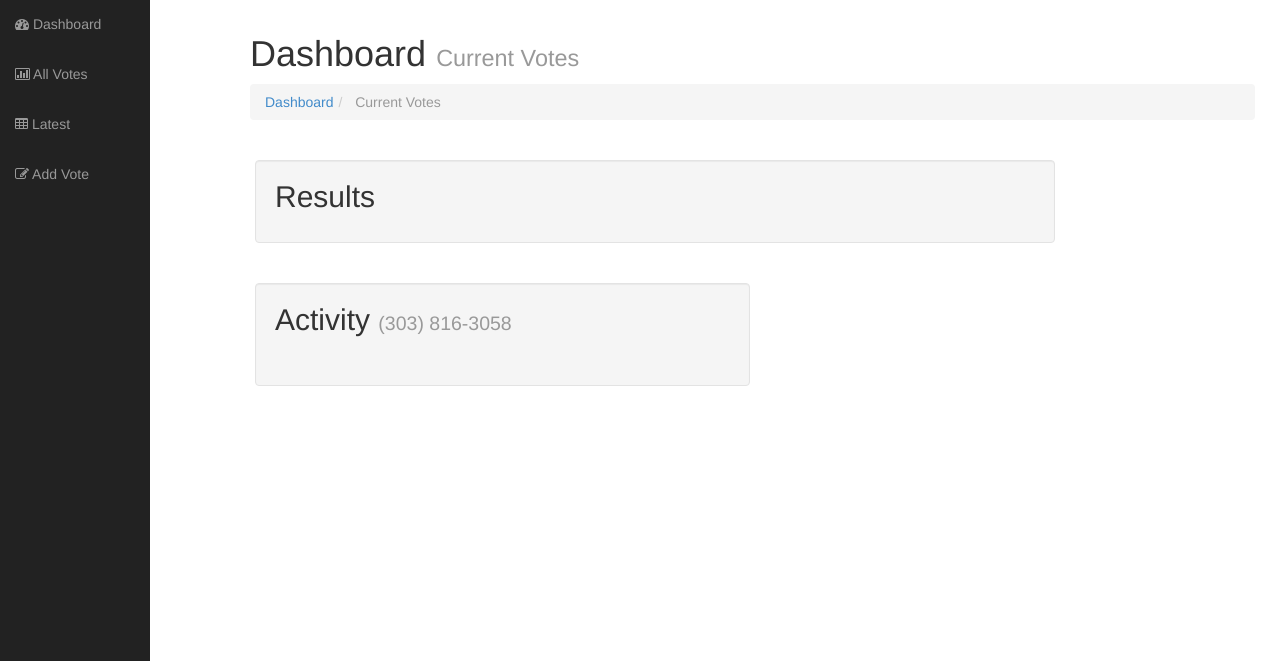
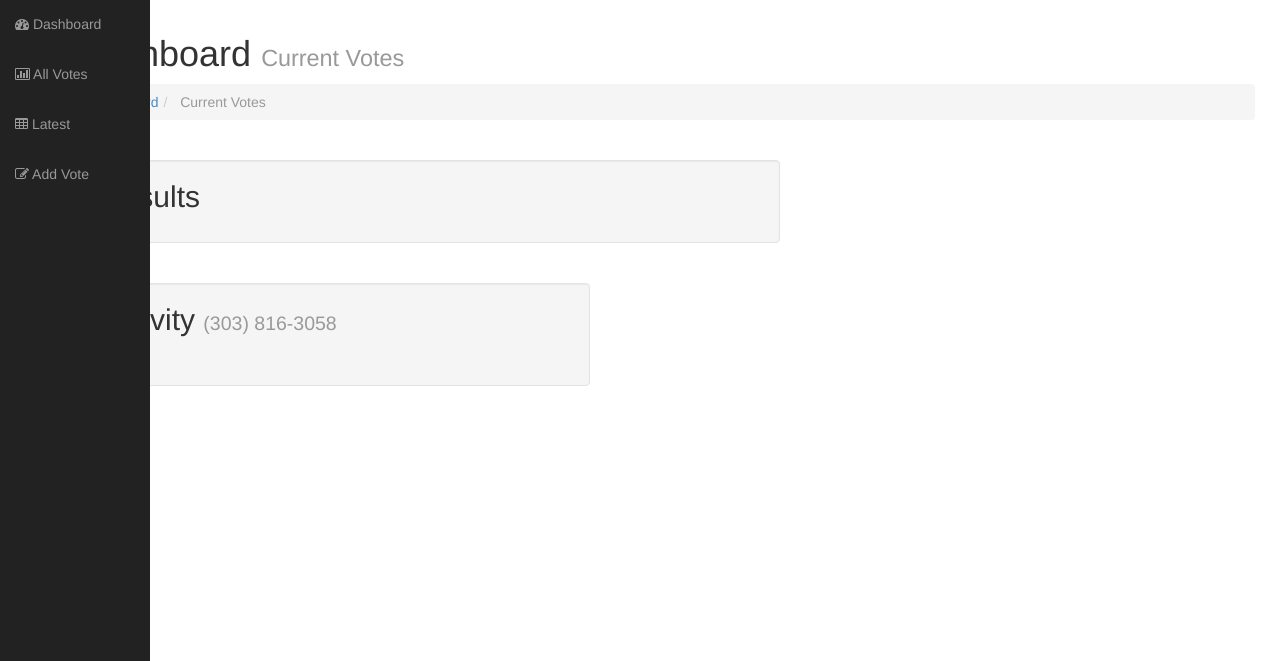
Before and after one commit to erkinaumanis/sif-vote, a Flask app: page / in a window 1280 px wide. Shown: the part 51-712 px from the top of the page. Run offline with Flask 2, Linux system fonts and the light colour scheme; data that the repository does not hold is empty.

Commit message:
well resizing

```diff
--- a/app/static/css/custom.css
+++ b/app/static/css/custom.css
@@ -27,7 +27,7 @@
 .results {
 	margin-left: 20px;
 	margin-top: 20px;
-	width: 800px;
+	width: 700px;
 	float: left;
 	/*padding:;*/
 }
@@ -35,7 +35,7 @@
 .activity {
 	margin-left: 20px;
 	margin-top: 20px;
-	width: 495px;
+	width: 510px;
 	float: left;
 }
 
--- a/app/static/css/sb-admin.css
+++ b/app/static/css/sb-admin.css
@@ -89,7 +89,7 @@ table.tablesorter thead tr th:hover {
   /* Wrappers */
 
   #wrapper {
-	padding-left: 225px;
+	padding-left: 50px;
   }
 
   #page-wrapper {
```
